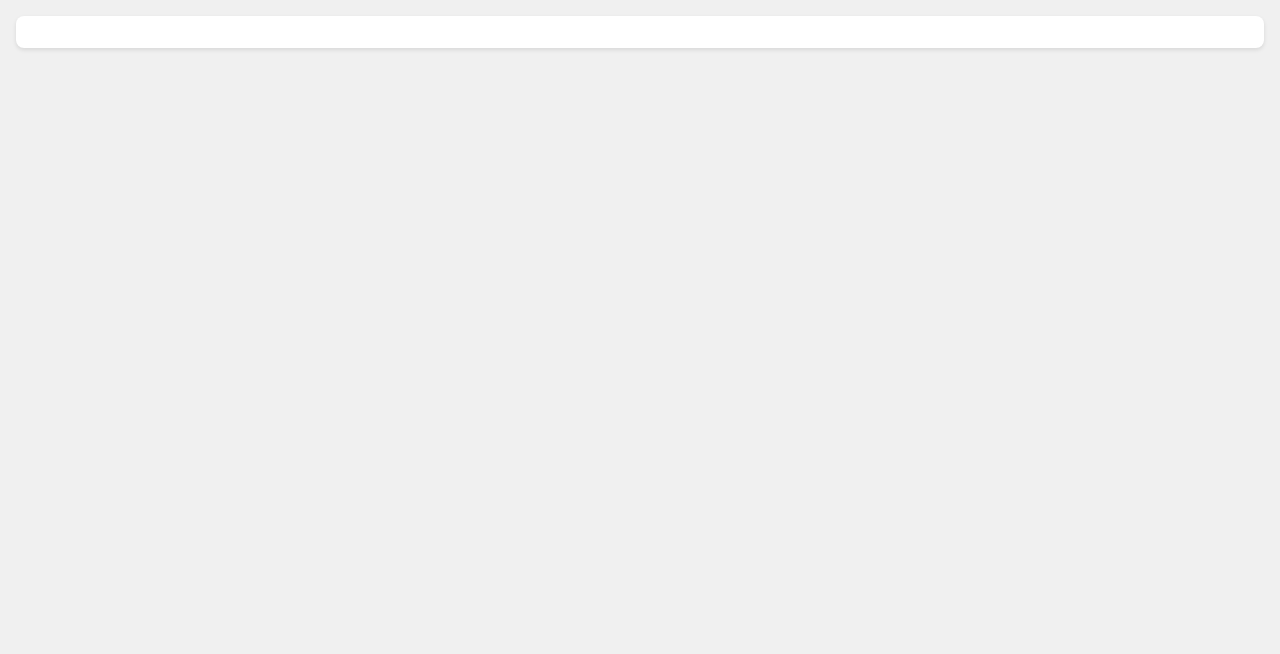
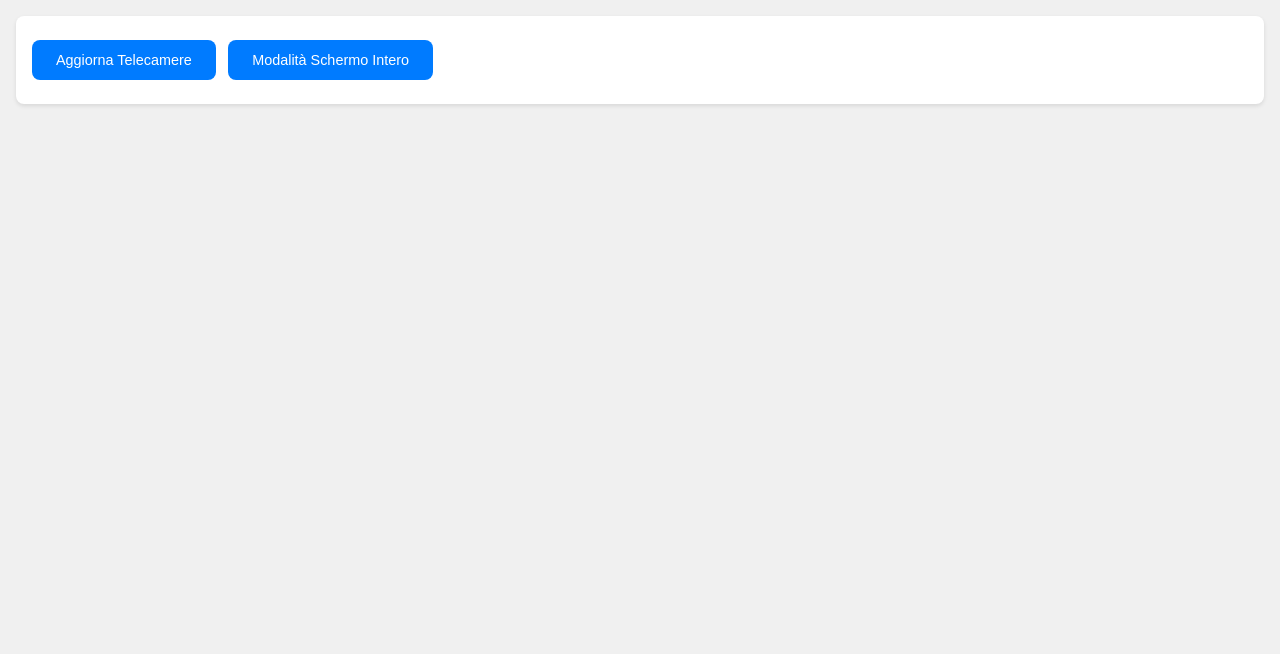
Before and after one commit to iz3qbi-cyber/raspberry-pi-dvr-photovoltaic-monitor, a website: page public/dvr.html in a window 1280 px wide. Shown: the part 146-800 px from the top of the page. Drawn offline with Linux system fonts and the light colour scheme; no server answers.

Commit message:
Add missing dvr.html file

```diff
--- a/public/dvr.html
+++ b/public/dvr.html
@@ -19,7 +19,11 @@
         </nav>
     </header>
     <main>
-        <div id="cameraGrid"></div>
+        <div class="camera-controls">
+            <button onclick="loadCameras()">Aggiorna Telecamere</button>
+            <button onclick="toggleFullscreen()">Modalità Schermo Intero</button>
+        </div>
+        <div id="cameraGrid" class="camera-grid"></div>
     </main>
 </body>
 </html>
```
